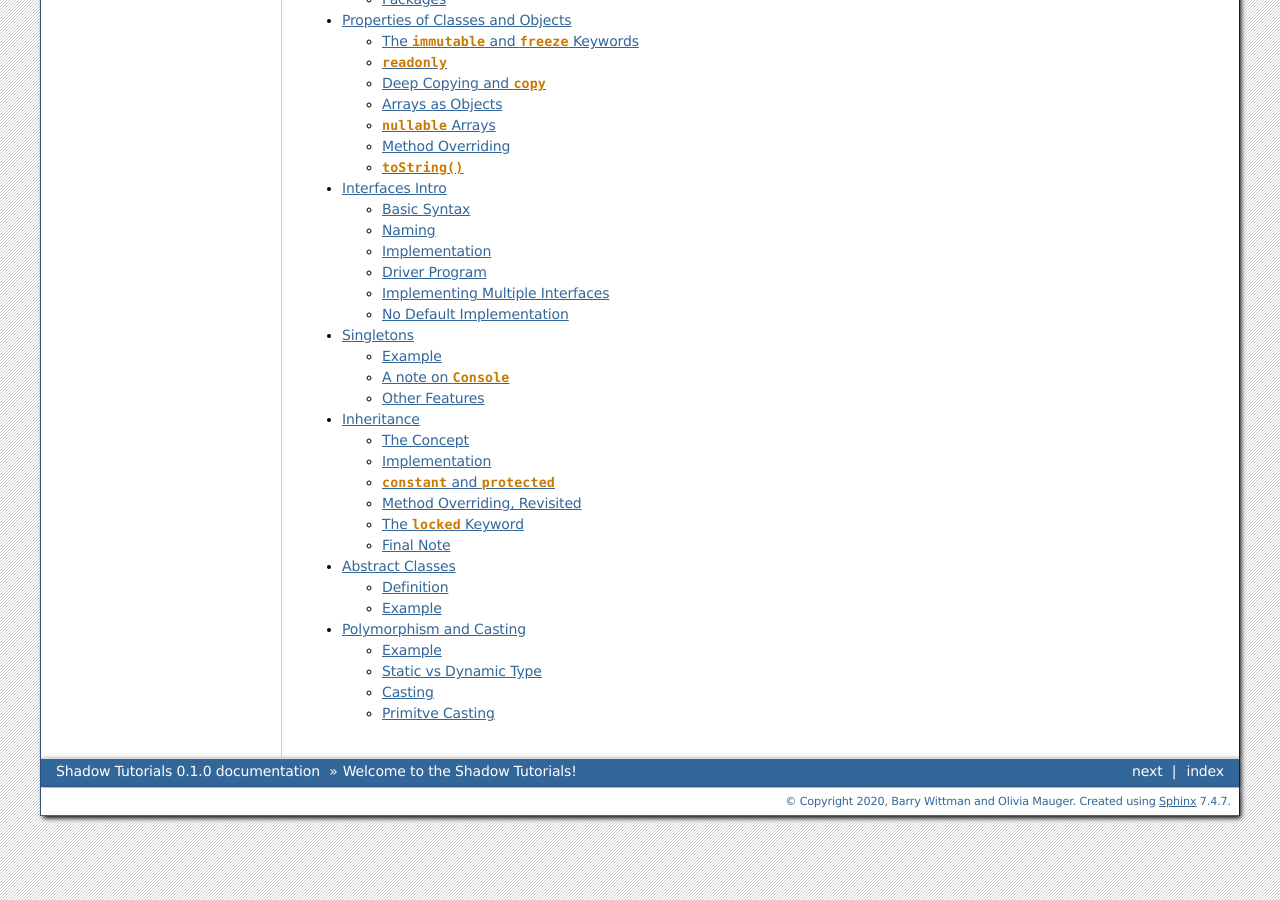
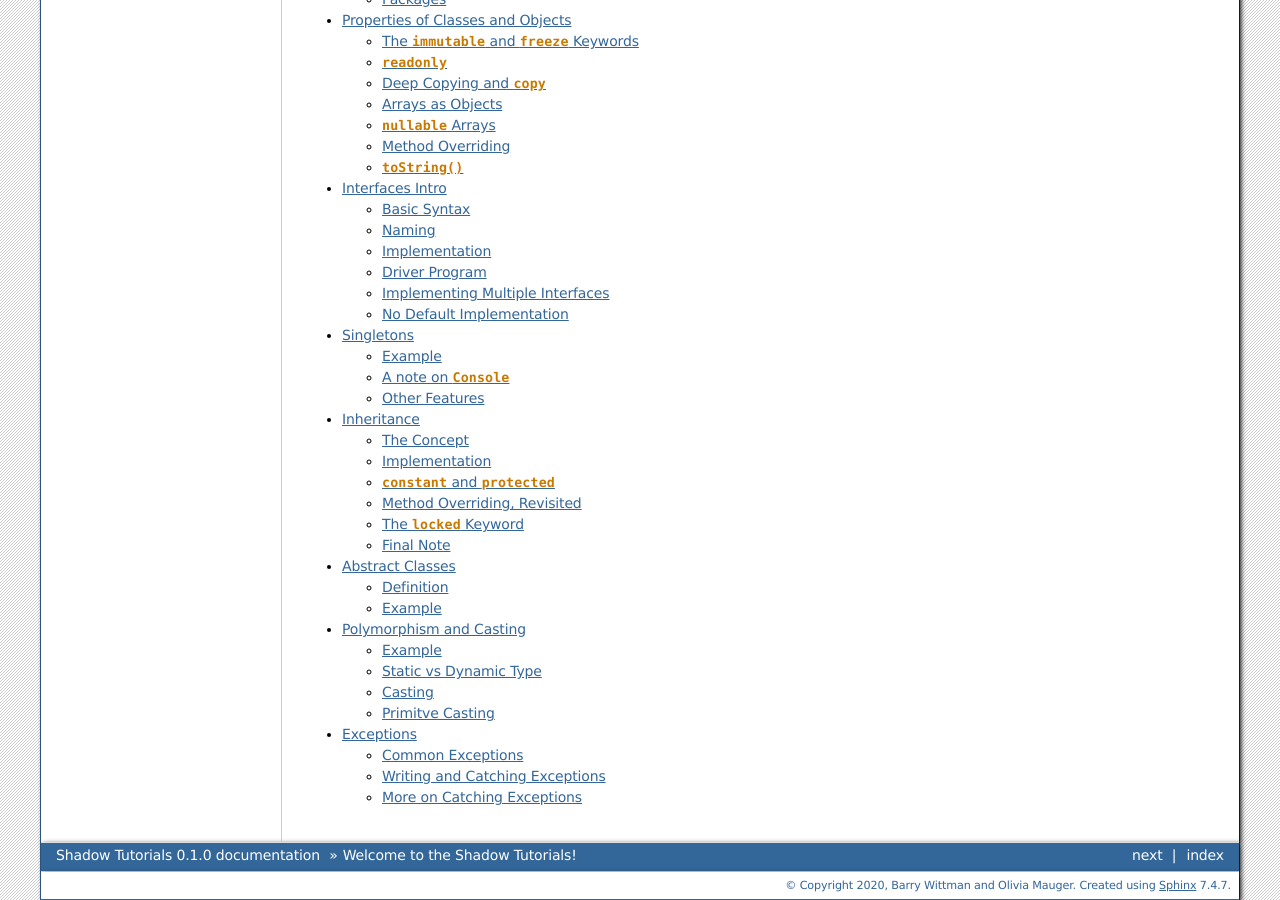
Before and after one commit to olivia-mauger/tutorials, a Sphinx documentation site: the page built from docs/source/index.rst, in a window 1280 px wide and 900 px high, scrolled down 1669 px. Built offline with Sphinx 7.4.7, drawn with Linux system fonts in a browser that asks for light colours; some of the changed lines change nothing that is shown.

Commit message:
Exceptions.rst Update
I started and almost completed a section on exceptions. It is just missing a section on the finally and recover block.

```diff
--- /dev/null
+++ b/docs/source/exceptions.rst
@@ -0,0 +1,178 @@
+Exceptions
+----------
+
+Although we are officially covering **exceptions** now, you have most likely come across exceptions in earlier tutorials. In basic terms, an **exception** is like an official error message, an indication that something has gone wrong in a program. In other words, you have violated some Shadow "rule" or principle, and an exception is subsequently thrown.
+
+Common Exceptions
+^^^^^^^^^^^^^^^^^
+
+Consider the following instance of an exception being thrown:
+
+.. code-block:: shadow
+
+    String[] nonsense = {"Chicken", "Pot", "Pie", "Yum"};
+    Console.printLine(nonsense[4]);
+    Console.printLine("Continue?");
+
+The console displays, in red text,
+
+.. code-block:: console
+
+    shadow:standard@IndexOutOfBoundsException: Index 4
+
+This console output is an example of an ``IndexOutOfBoundsException``, which belongs to the Shadow ``standard`` package (information before the ``@``).  An ``IndexOutOfBoundsException`` is thrown if you try to access a position in an array, ``String``, ``LinkedList``, or ``ArrayList`` that  does not exist. In this case, our ``String`` array, ``nonsense``, only has indices 0-3, so trying to print the value at index 4 results in this specific exception. We are referencing a position that is "out of bounds" of the array, and the exception message actually displays this index number. Once the exception is thrown, the program terminates, so "Continue?" will not be printed to the console.
+
+Although this exception is thrown automatically at run time, we are also able to explicitly throw exceptions ourselves. The syntax is as follows:
+
+``throw IndexOutOfBoundsException:create();``
+
+This statement would produce the same output as the example above, excluding the ``Index 4``.
+
+Overall, an ``IndexOutOfBoundsException`` is just one exception in the Shadow ``standard`` package. Other exceptions and brief explanations from the Shadow API are below.
+
+* ``CastException`` (trying to cast one type to an incompatible type)
+* ``Exception`` (parent type of all exceptions)
+* ``IllegalArgumentException`` (an argument with an illegal type or value is supplied to a method)
+* ``InterfaceCreateException`` (trying to create an ``interface`` at run time)
+* ``NumberFormatException`` (parsing a ``String`` or other representation of a number and illegal characters are encountered)
+* ``UnexpectedNullException`` (a ``nullable`` value is checked, found to be ``null``, and is not within a ``try`` block with a matching ``recover`` block)
+
+Writing and Catching Exceptions
+^^^^^^^^^^^^^^^^^^^^^^^^^^^^^^^
+
+**Writing Exceptions**
+
+While we have covered "built-in" exceptions in Shadow, you are also able to create your own exceptions using the ``exception`` keyword. In order to understand **writing** and **catching** exceptions, consider the extended example outlined below:
+
+In the midst of a global pandemic, you realize that you have a lot of free time on your hands. Naturally, you decide to fill this time by learning how to cook. Although you have mastered mac ‘n cheese and toast, you are ready to move on to some more "advanced" recipes. Just in case, you decide to outline some things that could go wrong in the kitchen by defining 3 different **exceptions**.
+
+The first exception is called ``BurnedFoodException``:
+
+.. code-block:: shadow
+    :linenos:
+
+    exception tutorials:except@BurnedFoodException
+    {
+        public create()
+        {
+            super("Oh no! You have burned the food!");
+        }
+    }
+
+The second is ``MeasuringMistakeException``:
+
+.. code-block:: shadow
+    :linenos:
+
+    exception tutorials:except@MeasuringMistakeException
+    {
+        public create()
+        {
+            super("Brush up on your fractions! You measured wrong!");
+        }
+    }
+
+The last is ``OutOfIngredientsException``:
+
+
+.. code-block:: shadow
+    :linenos:
+
+    exception tutorials:exceptOutOfIngredientsException
+    {
+        public create()
+        {
+            super("Whoops! You ran out of ingredients!");
+        }
+    }
+
+
+Upon examining these 3 different ``Exception`` classes, there are a few key things to take away. For one, instead of the keyword ``class``, they are all created with the following syntax: ``exception ClassName``.
+
+In addition, each has a single constructor that calls the parent class’ constructor via ``super()``. As for all exceptions, the parent class is called ``Exception``. ``Exception`` has 2 constructors, one that takes no parameters (creating an ``Exception`` without a message) and one that takes a ``String`` representing an explanation for the exception. In all three examples, we have invoked the parent constructor that takes in a ``String``. These ``String`` values are the messages displayed when the specific exception is thrown. For instance, if in a driver class we stated, ``throw MeasuringMistakeException:create();``, the console output would have been ``except@MeasuringMistakeException: Brush up on your fractions! You measured wrong!``
+
+Now that we have established **how** to create our own exceptions, it is time to move on to **catching exceptions**.
+
+**Catching Exceptions**
+
+Although knowing how to create and throw exceptions is important, it is even more useful to know how to **catch** them. As you have seen from the previous examples, when an exception is thrown, the program stops running at that point. **Catching** an exception circumvents this issue by identifying and "preventing" the exception that may or may not result when a given action is taken.
+
+Let’s revisit our cooking example by looking at the driver program, ``ExceptionTest`` below.
+
+.. code-block:: shadow
+    :linenos:
+
+    import shadow:io@Console;
+
+    class tutorials:except@ExceptionTest
+    {
+        public main( String[] args ) => ()
+        {
+            try
+            {
+                runOut();
+            }
+	    catch (BurnedFoodException ex)
+	    {
+	        Console.printLine("Warning: Turn down the heat on the stove!");
+	    }
+	    catch (OutOfIngredientsException ex)
+	    {
+	        Console.printLine("Warning: Make a trip to the grocery store!");
+	    }
+	    catch (MeasuringMistakeException ex)
+	    {
+	        Console.printLine("Warning: Double check your math");
+	    }
+        }
+
+        public burnFood() => ()
+	{
+	    throw BurnedFoodException:create();
+	}
+
+	public runOut() => ()
+	{
+	    throw OutOfIngredientsException:create();
+	}
+
+	public measureMistake() => ()
+	{
+	    throw MeasuringMistakeException:create();
+	}
+    }
+
+First, ignore the ``main()`` method and look at **Lines 25-39**. Here we see 3 methods: ``burnFood()``, ``runOut()``, and ``measureMistake()``. These methods represent 3 different actions you could take to ruin your cooking, so it makes sense that each of these methods throws a corresponding exception (defined above). If you simply called ``burnFood()`` in the ``main()`` method, you would get an exception with the message "Oh no! You have burned the food!", and the program would terminate. This is not very useful, especially if you want the program to keep running.
+
+Wouldn’t it be better if you got a warning that you were about to burn your food or run out of ingredients? This is where the **try-catch** block comes in. The syntax is as follows:
+
+.. code-block:: shadow
+
+    try
+    {
+        //some action
+    }
+    catch (Exception ex)
+    {
+        //action to take
+    }
+
+    .
+    .
+    .
+
+There are no restrictions on the number or type of statements we can put inside the ``try`` block. We can call methods, create variables, create objects, etc. Look at **Line 9** of ``ExceptionTest``. Inside the ``try`` block, we are calling the method ``runOut()``, which throws an ``OutOfIngredientsException``. Once this exception is thrown, we say that it is **in flight**. In other words, the program goes back to the try-catch block and runs through each ``catch`` statement (from top to bottom) until it finds an exception of compatible type.
+
+In this example, the first ``catch`` block has the type ``BurnedFoodException``, so then the second ``catch`` block is checked. It is of type ``OutOfIngredients``, which matches the type of exception thrown by ``runOut()``. Subsequently, the program enters this ``catch`` block and executes all statements inside of it. Thus, "Warning: Make a trip to the grocery store!" is printed to the console. Then, the try-catch block is exited completely and any statements after the ``runOut()`` method call will **not** execute. Control then flows to the first statement outside of the try-catch block.
+
+Overall, by using a try-catch block, we were able to handle the ``OutOfIngredients`` exception ourselves, as opposed to letting the exception simply be thrown by the program. That is, instead of "running out of ingredients" (i.e. getting the exception error message), you got a "warning" instead.
+
+
+More on Catching Exceptions
+^^^^^^^^^^^^^^^^^^^^^^^^^^^^
+
+Although we have covered the basics of creating a try-catch block in the previous example, there are some important nuances and rules that are outlined below.
+
+* There is no limit to how many ``catch`` blocks you can have
+* If you do include **multiple** ``catch`` **blocks**, the **most specific** exceptions should be put first, getting more general/broad at the end. For example, let’s say we added the ``catch`` statement -- ``catch (Exception ex)`` -- as the first ``catch`` after the ``try`` block. Since all exceptions are children of ``Exception``, any exception that could be thrown would match with this first ``catch`` block. Thus, none of the other ``catch`` blocks could ever be reached, **leading to a compile error** ( ``Unreachable code:`` ).
+* If an exception is thrown from a ``try`` block and is never caught, the program simply terminates and the exception is displayed on the console.
--- a/docs/source/index.rst
+++ b/docs/source/index.rst
@@ -7,7 +7,7 @@ Welcome to the Shadow Tutorials!
 ================================
 
 .. toctree::
-   :maxdepth: 20
+   :maxdepth: 22
    :caption: Contents:
 
    intro
@@ -27,3 +27,4 @@ Welcome to the Shadow Tutorials!
    inheritance
    abstract-classes
    polymorphism-casting
+   exceptions
```
